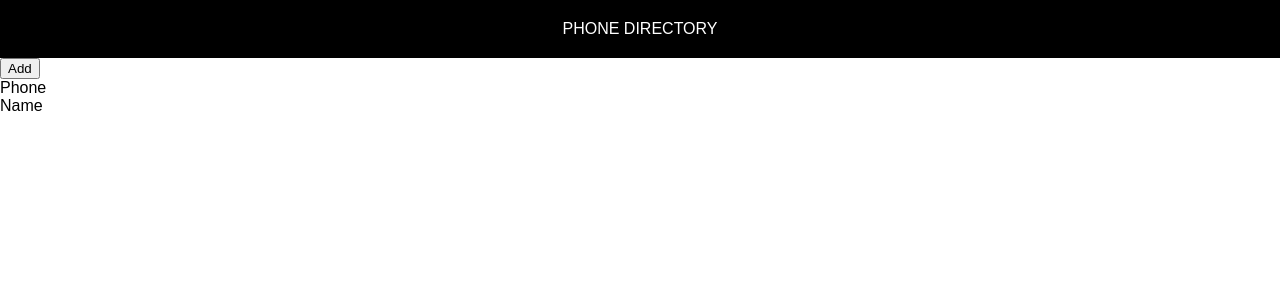
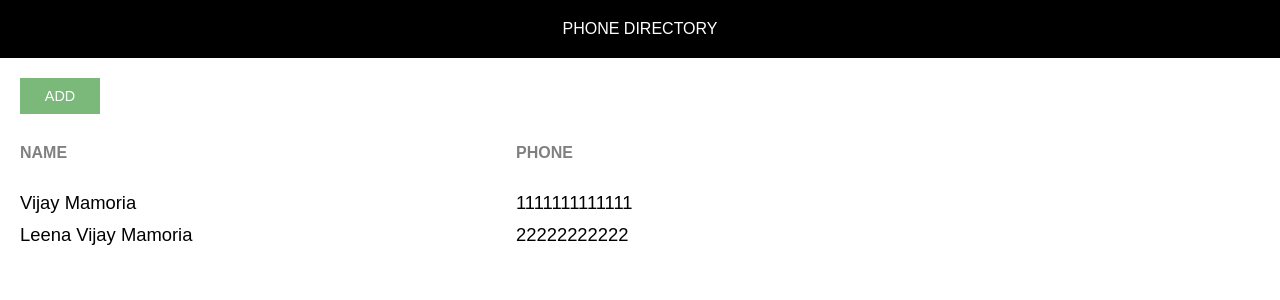
Before and after one commit to vijay-mamoria/phone-directory, a React (Create React App) app: page / in a window 1280 px wide. Shown: the top 300 px of the page. Built offline with nearby package versions, Linux system fonts and the light colour scheme.

Commit message:
Rendered Subscribers Dynamically

```diff
--- /dev/null
+++ b/src/App.css
@@ -0,0 +1,45 @@
+.component-body-container {
+  padding: 20px;
+}
+
+.custom-btn {
+  padding: 10px;
+  border: none;
+  margin-right: 10px;
+  text-transform: uppercase;
+  width: 80px;
+  font-size: 0.9rem;
+  cursor: pointer;
+  outline: none;
+}
+
+.add-btn {
+  background: #7ab97a;
+  color: #fff;
+}
+
+.grid-container {
+  display: grid;
+  grid-template-columns: 40% 30% auto;
+  margin-bottom: 10px;
+}
+
+.heading-container {
+  margin: 30px 0 30px 0;
+  width: 100%;
+}
+
+.grid-item {
+  background-color: rgba(255, 255, 255, 0.8);
+  font-size: 1.15rem;
+  word-wrap: break-word;
+  padding-right: 10px;
+}
+
+.name-heading,
+.phone-heading {
+  font-size: 1rem;
+  font-weight: 600;
+  color: #808080;
+  text-transform: uppercase;
+}
--- a/src/App.js
+++ b/src/App.js
@@ -1,17 +1,38 @@
 import React, { Component } from "react";
 import Header from "./Header";
+import "./App.css";
 
 class App extends Component {
   render() {
+    let subscribers = [
+      {
+        id: 1,
+        name: "Vijay Mamoria",
+        phone: "1111111111111"
+      },
+      {
+        id: 2,
+        name: "Leena Vijay Mamoria",
+        phone: "22222222222"
+      }
+    ];
     return (
       <div>
         <Header />
-        <button>Add</button>
-        <div>
-          <span>Phone</span>
-          <br />
-          <span>Name</span>
-          <br />
+        <div className="component-body-container">
+          <button className="custom-btn add-btn">Add</button>
+          <div className="grid-container heading-container">
+            <span className="grid-item name-heading">Name</span>
+            <span className="grid-item phone-heading ">Phone</span>
+          </div>
+          {subscribers.map(sub => {
+            return (
+              <div key={sub.id} className="grid-container">
+                <span className="grid-item">{sub.name}</span>
+                <span className="grid-item">{sub.phone}</span>
+              </div>
+            );
+          })}
         </div>
       </div>
     );
```
